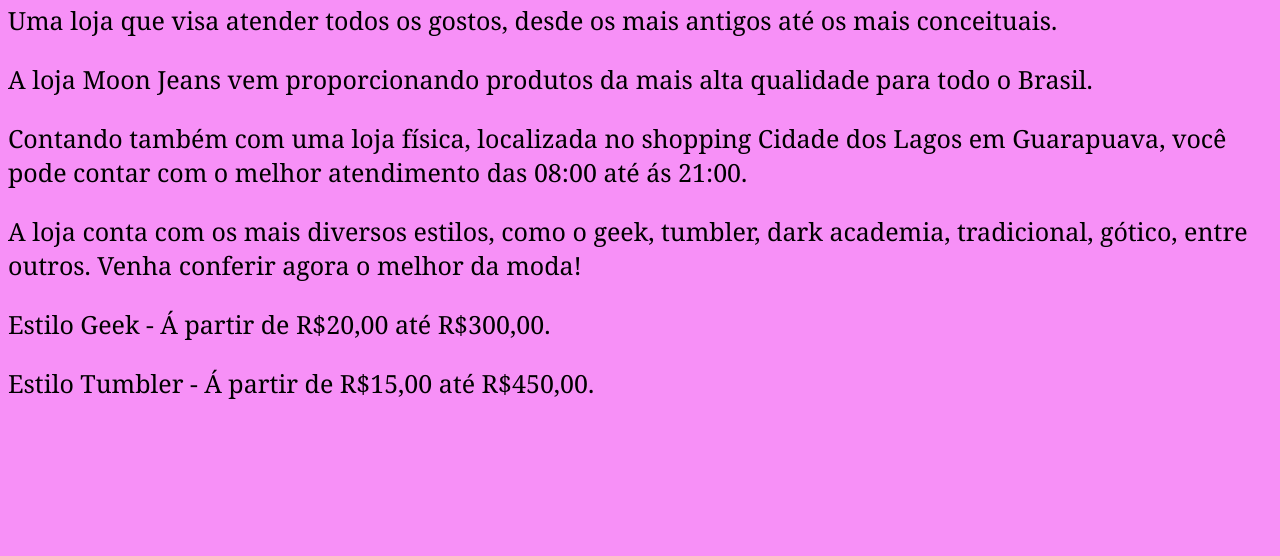
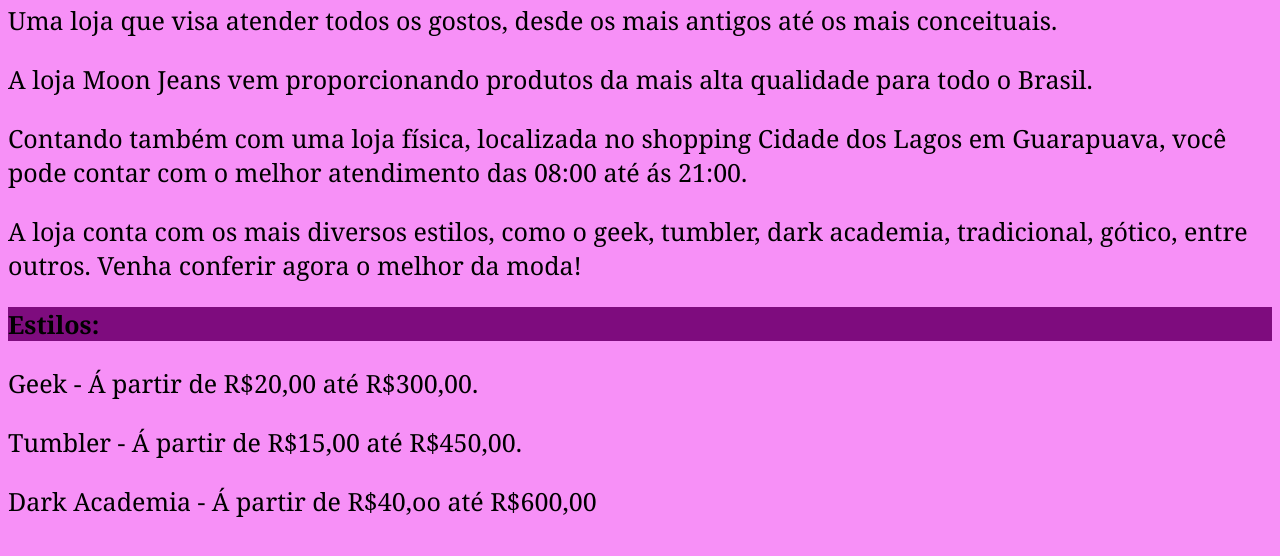
Before and after one commit to ket-Nasc/ketlyn, a plain HTML site: page index.html in a window 1280 px wide. Shown: the part 86-642 px from the top of the page. Drawn offline with Linux system fonts and the light colour scheme.

Commit message:
hhggjhfgdruy

```diff
--- a/index.html
+++ b/index.html
@@ -15,8 +15,9 @@
      você pode contar com o melhor atendimento das 08:00 até ás 21:00.</p>
     <p>A loja conta com os mais diversos estilos, como o geek, tumbler, dark academia, tradicional,
      gótico, entre outros. Venha conferir agora o melhor da moda!</p>
-
-    <p>Estilo Geek - Á partir de R$20,00 até R$300,00.</p>
-    <p>Estilo Tumbler - Á partir de R$15,00 até R$450,00.</p>
+    <h1><p>Estilos:</p></h1>
+    <p>Geek - Á partir de R$20,00 até R$300,00.</p>
+    <p>Tumbler - Á partir de R$15,00 até R$450,00.</p>
+    <p>Dark Academia - Á partir de R$40,oo até R$600,00</p>
 </body>
 </html>
```
